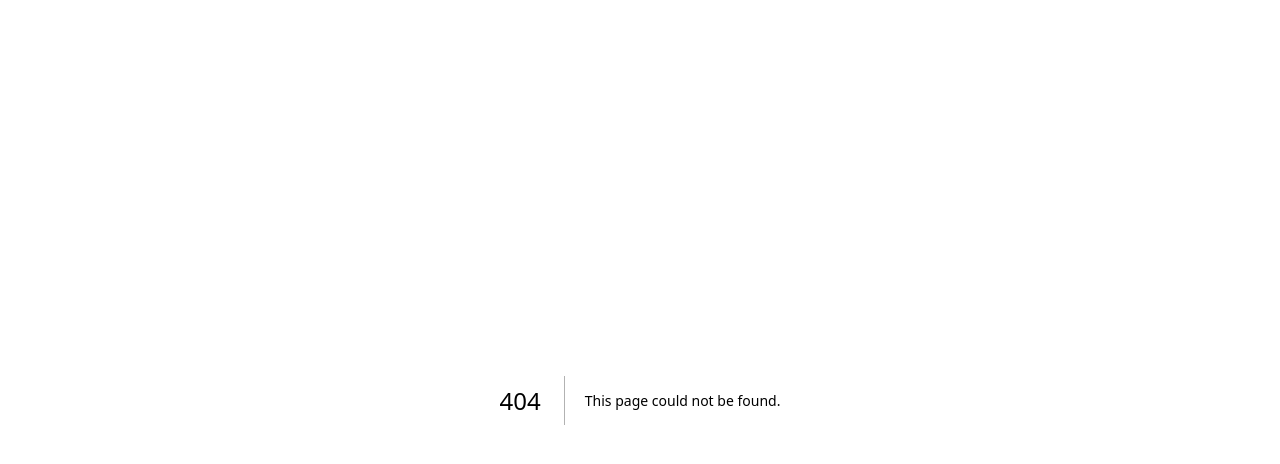
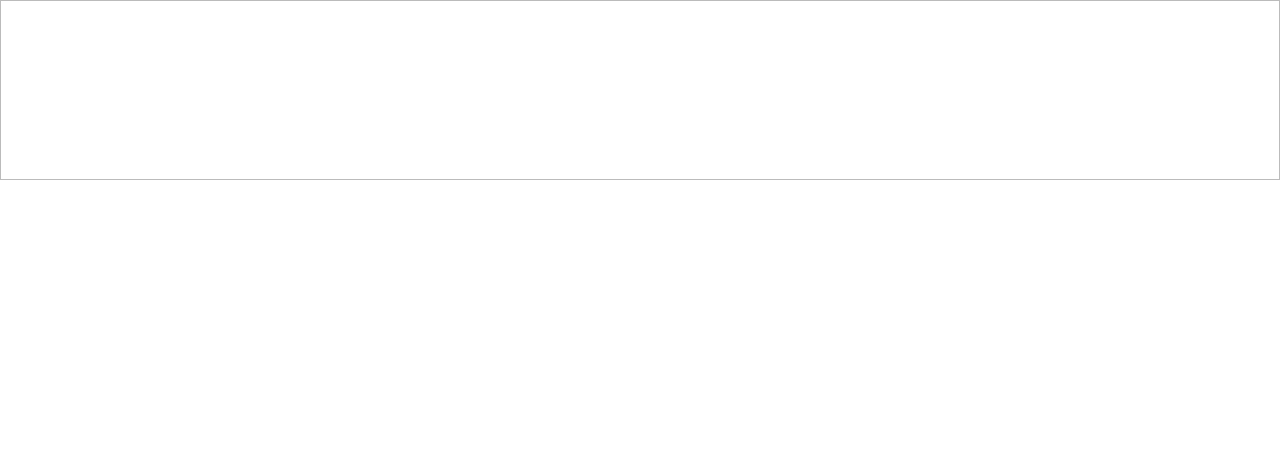
Before and after one commit to winniethemu/winniethemu.github.io, a Next.js app: page /tiff/Letter in a window 1280 px wide. Before the commit this address had no page. Shown: the top 464 px of the page. Built offline with nearby package versions, Linux system fonts and the light colour scheme.

Commit message:
Tiff: refactoring and use web font loader

```diff
--- a/package.json
+++ b/package.json
@@ -24,6 +24,7 @@
     "react-dom": "18.2.0",
     "react-icons": "4.8.0",
     "styled-components": "5.3.10",
-    "typescript": "5.0.4"
+    "typescript": "5.0.4",
+    "webfontloader": "1.6.28"
   }
 }
--- /dev/null
+++ b/src/pages/tiff/FontSelector.jsx
@@ -0,0 +1,40 @@
+import * as React from 'react';
+import { AsyncTypeahead } from 'react-bootstrap-typeahead';
+
+import { API_BASE_URL, API_KEY } from './const';
+import 'bootstrap/dist/css/bootstrap.min.css';
+import 'react-bootstrap-typeahead/css/Typeahead.bs5.css';
+import 'react-bootstrap-typeahead/css/Typeahead.css';
+import styles from './FontSelector.module.css';
+
+export default function FontSelector({
+  className,
+  handleFont,
+  label,
+}) {
+  const [loading, setLoading] = React.useState(false);
+  const [fonts, setFonts] = React.useState([]);
+
+  return (
+    <span className={`${styles.wrapper} ${className}`}>
+      <label>{label}</label>
+      <AsyncTypeahead
+        id="fontSearch"
+        isLoading={loading}
+        labelKey="family"
+        onSearch={(query) => {
+          setLoading(true);
+          fetch(`${API_BASE_URL}?key=${API_KEY}`)
+            .then(resp => resp.json())
+            .then(json => {
+              setLoading(false);
+              setFonts(json.items);
+            });
+        }}
+        onChange={(selected) => handleFont(selected[0])}
+        options={fonts}
+        useCache={true}
+      />
+    </span>
+  );
+}
--- /dev/null
+++ b/src/pages/tiff/Letter.jsx
@@ -0,0 +1,36 @@
+import * as React from 'react';
+
+import styles from './Letter.module.css';
+
+export default function Letter({
+  fontA,
+  fontB,
+  value,
+}) {
+  return (
+    <div className={styles.wrapper}>
+      {fontA && (
+        <span
+          className={styles.font}
+          style={{
+            color: '#00B7FF',
+            fontFamily: fontA.family,
+          }}
+        >
+          {value}
+        </span>
+      )}
+      {fontB && (
+        <span
+          className={styles.font}
+          style={{
+            color: '#C75646',
+            fontFamily: fontB.family,
+          }}
+        >
+          {value}
+        </span>
+      )}
+    </div>
+  );
+}
--- /dev/null
+++ b/src/pages/tiff/Letter.module.css
@@ -0,0 +1,15 @@
+.wrapper {
+  height: 1.5em;
+  position: relative;
+  border: 1px solid #BBB;
+  font-size: 120px;
+  text-align: center;
+  flex-grow: 1;
+}
+
+.font {
+  position: absolute;
+  left: 0;
+  width: 100%;
+  opacity: 0.5;
+}
```
Also changed, not shown: src/pages/tiff/LabelledField.jsx (deleted, +0 -25 lines), src/pages/tiff/Tiff.module.css (+7 -0 lines), src/pages/tiff/index.jsx (+19 -15 lines), src/pages/tiff/FontSelector.module.css (renamed from src/pages/tiff/LabelledField.module.css), 1 other file (tests, documents, lock files or other folders).
